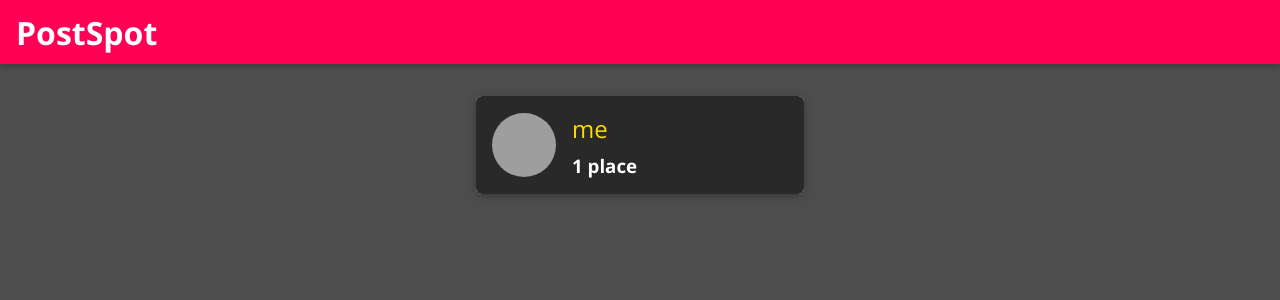
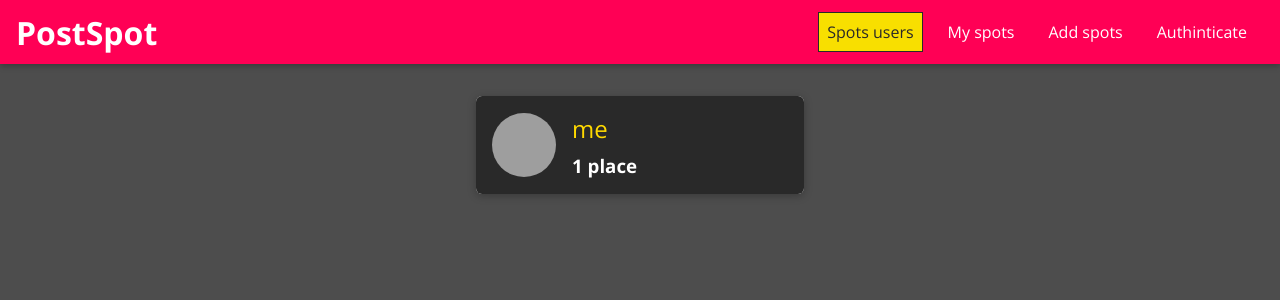
Before and after one commit to Xafy/postspot, a React (Create React App) app: page / in a window 1280 px wide. Shown: the top 300 px of the page. Built offline with nearby package versions, Linux system fonts and the light colour scheme; grey boxes are pictures that could not be loaded; the HTML template or start-up script is replaced by a standard one.

Commit message:
Adding navigation links

```diff
--- a/src/shared/components/Navigation/MainNavigation.js
+++ b/src/shared/components/Navigation/MainNavigation.js
@@ -2,6 +2,7 @@ import React from "react";
 import { Link } from "react-router-dom";
 
 import MainHeader from "./MainHeader";
+import NavLinks from "./NavLinks";
 import './MainNavigation.css';
 
 const MainNavigation = props =>{
@@ -14,7 +15,7 @@ const MainNavigation = props =>{
             </button>
             <h1 className="main-navigation__title"><Link to='/'>PostSpot</Link></h1>
             <nav>
-
+                <NavLinks/>
             </nav>
         </MainHeader>
     )
--- a/src/shared/components/Navigation/NavLinks.js
+++ b/src/shared/components/Navigation/NavLinks.js
@@ -0,0 +1,24 @@
+import React from "react";
+import { NavLink } from "react-router-dom";
+import './NavLinks.css';
+
+const NavLinks = props => {
+    return(
+        <ul className="nav-links">
+            <li>
+                <NavLink to='/' exact>Spots users</NavLink>
+            </li>
+            <li>
+                <NavLink to='/u1/places'>My spots</NavLink>
+            </li>
+            <li>
+                <NavLink to='/places/new'>Add spots</NavLink>
+            </li>
+            <li>
+                <NavLink to='/auth'>Authinticate</NavLink>
+            </li>
+        </ul>
+    )
+}
+
+export default NavLinks;
```
